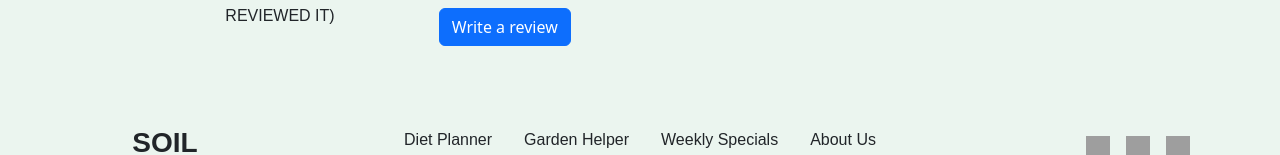
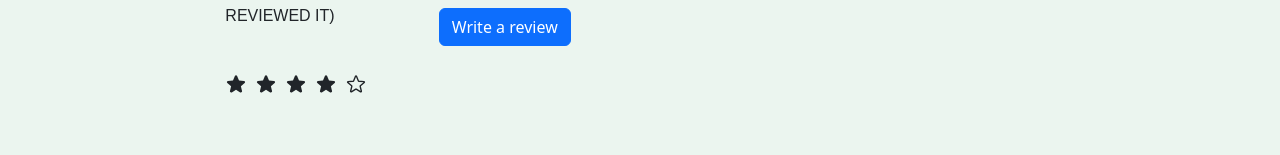
Before and after one commit to MortalFlame21/soilEcommerce, a React (Vite) app in the folder client/: page /product/1 in a window 1280 px wide. Shown: the part 668-823 px from the top of the page. Built offline with nearby package versions, Linux system fonts and the light colour scheme; no server answers; grey boxes are pictures that could not be loaded; a web font is replaced by a local one.

Commit message:
Add star rating to reviews component and update product details page

```diff
--- a/client/src/components/Reviews.tsx
+++ b/client/src/components/Reviews.tsx
@@ -1,5 +1,13 @@
+import StarRating from "./StarRating";
+
 function Reviews() {
-  return <>reviews</>;
+  return (
+    <>
+      <div>
+        <StarRating rating={4} />
+      </div>
+    </>
+  );
 }
 
 export default Reviews;
--- /dev/null
+++ b/client/src/components/StarRating.tsx
@@ -0,0 +1,56 @@
+import React from "react";
+import { Row, Col } from "react-bootstrap";
+
+const outline = (
+  <svg
+    xmlns="http://www.w3.org/2000/svg"
+    fill="none"
+    viewBox="0 0 24 24"
+    strokeWidth="1.5"
+    stroke="currentColor"
+    width="22"
+    height="22"
+  >
+    <path
+      strokeLinecap="round"
+      strokeLinejoin="round"
+      d="M11.48 3.499a.562.562 0 0 1 1.04 0l2.125 5.111a.563.563 0 0 0 .475.345l5.518.442c.499.04.701.663.321.988l-4.204 3.602a.563.563 0 0 0-.182.557l1.285 5.385a.562.562 0 0 1-.84.61l-4.725-2.885a.562.562 0 0 0-.586 0L6.982 20.54a.562.562 0 0 1-.84-.61l1.285-5.386a.562.562 0 0 0-.182-.557l-4.204-3.602a.562.562 0 0 1 .321-.988l5.518-.442a.563.563 0 0 0 .475-.345L11.48 3.5Z"
+    />
+  </svg>
+);
+
+const solid = (
+  <svg
+    xmlns="http://www.w3.org/2000/svg"
+    viewBox="0 0 24 24"
+    fill="currentColor"
+    width="22"
+    height="22"
+  >
+    <path
+      fillRule="evenodd"
+      d="M10.788 3.21c.448-1.077 1.976-1.077 2.424 0l2.082 5.006 5.404.434c1.164.093 1.636 1.545.749 2.305l-4.117 3.527 1.257 5.273c.271 1.136-.964 2.033-1.96 1.425L12 18.354 7.373 21.18c-.996.608-2.231-.29-1.96-1.425l1.257-5.273-4.117-3.527c-.887-.76-.415-2.212.749-2.305l5.404-.434 2.082-5.005Z"
+      clipRule="evenodd"
+    />
+  </svg>
+);
+
+interface StarRatingProps {
+  rating: number;
+}
+
+const StarRating: React.FC<StarRatingProps> = ({ rating }) => {
+  const totalStars = 5;
+
+  return (
+    <Row className="align-items-center px-2">
+      {[...Array(totalStars)].map((_, index) => (
+        <Col xs="auto" key={index} className="p-0 mx-1">
+          {index < rating ? solid : outline}
+        </Col>
+      ))}
+    </Row>
+  );
+};
+
+export default StarRating;
--- a/client/src/pages/ProductDetails.tsx
+++ b/client/src/pages/ProductDetails.tsx
@@ -15,6 +15,7 @@
 import { checkProductInCart } from "../service/cart";
 import { CartConsumer } from "../components/CartContext";
 import ReviewsForm from "../components/ReviewForm";
+import Reviews from "../components/Reviews";
 
 function ProductDetails() {
   const productID = Number(useParams().id);
@@ -235,6 +236,7 @@
       <Row>
         <Col xs={12} md={6}>
           <ReviewsForm productId={productID} />
+          <Reviews />
         </Col>
       </Row>
     </Container>
```
